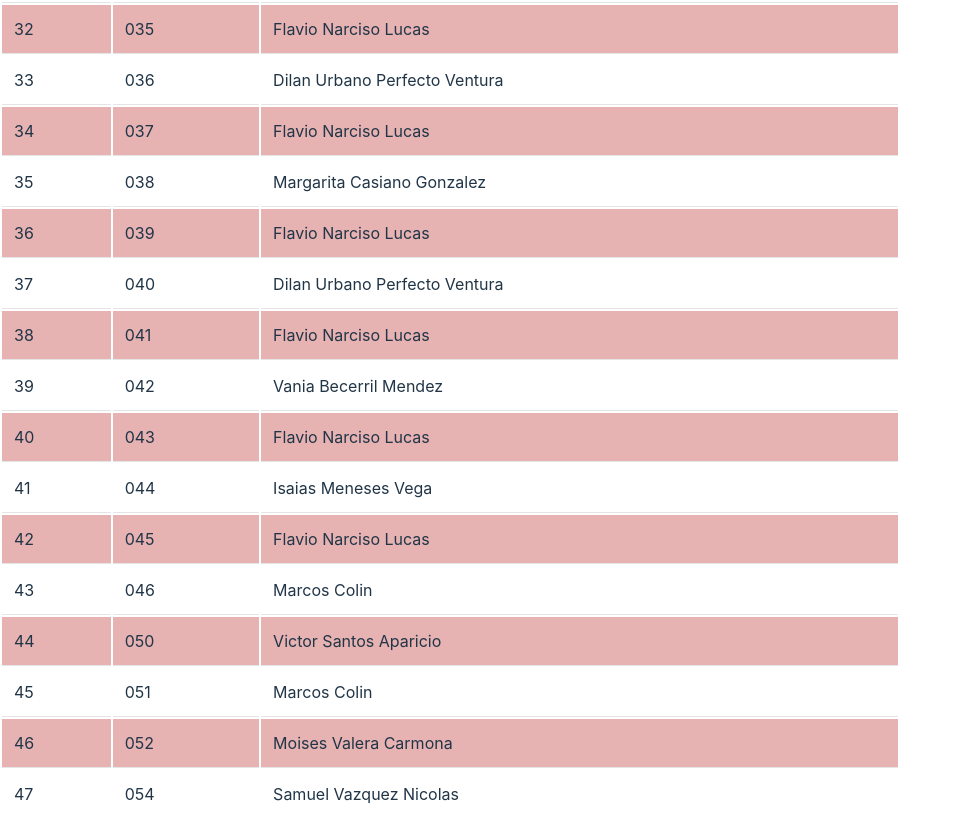
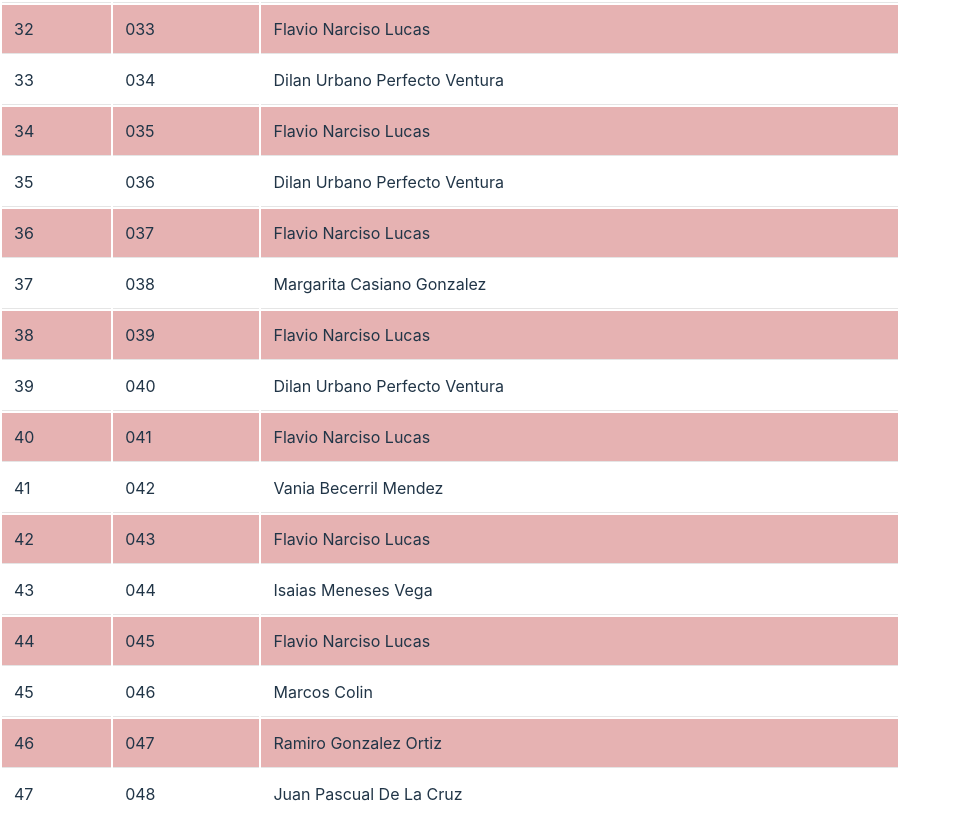
Before and after one commit to ingeabraham23/apoyaaeloy, a React (Vite) app: page / in a window 1280 px wide. Shown: the part 4496-5312 px from the top of the page, without its empty margins (0-959 px from the left). Built offline with nearby package versions, Linux system fonts and the light colour scheme.

Commit message:
Mas participantes

```diff
--- a/src/App.jsx
+++ b/src/App.jsx
@@ -12,6 +12,10 @@ function App() {
       nombre: "Emilio Aquino Teodosio",
     },
     {
+      boleto: "002",
+      nombre: "Silvia Conde Teodosio",
+    },
+    {
       boleto: "003",
       nombre: "Maria Del Carmen Hernandez Molina",
     },
@@ -71,6 +75,10 @@ function App() {
       boleto: "018",
       nombre: "Silvia Julian Aquino",
     },
+    {
+      boleto: "019",
+      nombre: "Alejandra Cabrera Perez",
+    },
     //21-30
     {
       boleto: "020",
@@ -183,6 +191,19 @@ function App() {
       nombre: "Marcos Colin",
     },
     {
+      boleto: "047",
+      nombre: "Ramiro Gonzalez Ortiz",
+    },
+    {
+      boleto: "048",
+      nombre: "Juan Pascual De La Cruz",
+    },
+    {
+      boleto: "049",
+      nombre: "Candido Ortiz Olivares",
+    },
+
+    {
       boleto: "050",
       nombre: "Victor Santos Aparicio",
     },
@@ -195,6 +216,10 @@ function App() {
       nombre: "Moises Valera Carmona",
     },
     {
+      boleto: "053",
+      nombre: "Ramiro Gonzalez Ortiz",
+    },
+    {
       boleto: "054",
       nombre: "Samuel Vazquez Nicolas",
     },
@@ -211,6 +236,10 @@ function App() {
       nombre: "Victor Santos Aparicio",
     },
     {
+      boleto: "58",
+      nombre: "Bernardino Ramos Perez",
+    },
+    {
       boleto: "059",
       nombre: "Alma Rosa Lucas Acevedo",
     },
@@ -223,6 +252,14 @@ function App() {
       nombre: "Samuel Vazquez Nicolas",
     },
     {
+      boleto: "062",
+      nombre: "Francisco Clemente Hernandez",
+    },
+    {
+      boleto: "063",
+      nombre: "Juan Reyes Teodosio",
+    },
+    {
       boleto: "064",
       nombre: "Ramon Olivares Pozos",
     },
@@ -325,6 +362,38 @@ function App() {
     },
 
     {
+      boleto: "92",
+      nombre: "Abigail Garcia Benito",
+    },
+    {
+      boleto: "93",
+      nombre: "Cecilia Benito Garcia",
+    },
+    {
+      boleto: "94",
+      nombre: "Abigail Garcia Benito",
+    },
+    {
+      boleto: "95",
+      nombre: "Clara Benito Garcia",
+    },
+    {
+      boleto: "96",
+      nombre: "Anayely Hilario Jaimez",
+    },
+    {
+      boleto: "97",
+      nombre: "Filomeno Garcia Hernandez",
+    },
+    {
+      boleto: "98",
+      nombre: "Filomeno Garcia Hernandez",
+    },
+    {
+      boleto: "99",
+      nombre: "Elizabeth Mendez Jimenez",
+    },
+    {
       boleto: "100",
       nombre: "Daniel Casiano Lauriano",
     },
@@ -595,9 +664,14 @@ function App() {
       nombre: "Omar Garcia Mendez",
     },
     {
+      boleto: "166",
+      nombre: "Elpidio Marcos Cordova",
+    },
+    {
       boleto: "167",
       nombre: "Gabriela Ramirez Simon",
     },
+
     {
       boleto: "168",
       nombre: "Marco Antonio Vazquez Perez",
@@ -648,23 +722,51 @@ function App() {
       nombre: "Moises Valera Carmona",
     },
     {
+      boleto: "182",
+      nombre: "Maria Isabel Mendez Hernandez",
+    },
+    {
       boleto: "184",
       nombre: "Eliza Hernandez Bonilla",
     },
     {
+      boleto: "187",
+      nombre: "Wulfrano Figueroa Hernandez",
+    },
+    {
+      boleto: "188",
+      nombre: "Benita Luna Hernandez",
+    },
+    {
       boleto: "189",
       nombre: "Fausto Hernandez",
     },
+    {
+      boleto: "190",
+      nombre: "Yahor Alonso Arguelles",
+    },
     //191-200
+    {
+      boleto: "191",
+      nombre: "Yuridia Sanchez Hernandez",
+    },
     {
       boleto: "192",
       nombre: "Luis Miranda",
     },
     {
+      boleto: "193",
+      nombre: "Julian Martinez Sarmiento",
+    },
+    {
       boleto: "194",
       nombre: "Fausto Hernandez",
     },
     {
+      boleto: "195",
+      nombre: "Juan Carlos Garcia De Jesus",
+    },
+    {
       boleto: "196",
       nombre: "Natalia Bonilla Apango",
     },
@@ -673,6 +775,10 @@ function App() {
       nombre: "Fausto Hernandez",
     },
     {
+      boleto: "198",
+      nombre: "Martha Joaquin Perez",
+    },
+    {
       boleto: "200",
       nombre: "Marcelina de Jesus García",
     },
@@ -714,6 +820,10 @@ function App() {
       nombre: "Roberto Santos",
     },
     {
+      boleto: "217",
+      nombre: "Zara Reyes Mendez",
+    },
+    {
       boleto: "218",
       nombre: "Tino Garger",
     },
@@ -724,6 +834,86 @@ function App() {
     {
       boleto: "220",
       nombre: "David Santos Lucas",
+    },
+    {
+      boleto: "221",
+      nombre: "Jose Armando Brigido Rodriguez",
+    },
+    {
+      boleto: "222",
+      nombre: "Heriberto Brigido Jimenez",
+    },
+    {
+      boleto: "223",
+      nombre: "Minerva Rodriguez Esteban",
+    },
+    {
+      boleto: "224",
+      nombre: "Montserrat Brigido Rodriguez",
+    },
+    {
+      boleto: "225",
+      nombre: "Raul Brigido Trujillo",
+    },
+    {
+      boleto: "226",
+      nombre: "Heriberto Brigido Rodriguez",
+    },
+    {
+      boleto: "227",
+      nombre: "Gloria Jimenez Anacleto",
+    },
+    {
+      boleto: "228",
+      nombre: "Gloria Jimenez Anacleto",
+    },
+    {
+      boleto: "229",
+      nombre: "Gloria Jimenez Anacleto",
+    },
+    {
+      boleto: "230",
+      nombre: "Maria Del Carmen Brigido Rodriguez",
+    },
+    {
+      boleto: "231",
+      nombre: "Justimiano Rodriguez Palacio",
+    },
+    {
+      boleto: "232",
+      nombre: "Jaime Brigido J.",
+    },
+    {
+      boleto: "233",
+      nombre: "Jaime Brigido J.",
+    },
+    {
+      boleto: "234",
+      nombre: "Jaime Brigido J.",
+    },
+    {
+      boleto: "235",
+      nombre: "Jaime Brigido J.",
+    },
+    {
+      boleto: "236",
+      nombre: "Fabio Jimenez Anacleto",
+    },
+    {
+      boleto: "237",
+      nombre: "Rosi Jimenez Ortiz",
+    },
+    {
+      boleto: "238",
+      nombre: "Laura Jimenez Ortiz",
+    },
+    {
+      boleto: "239",
+      nombre: "Carmen Brigido",
+    },
+    {
+      boleto: "240",
+      nombre: "Brely Gonzalez Jiemenez",
     },
 
     //241-260 David David David David David David David David David David David David
```
